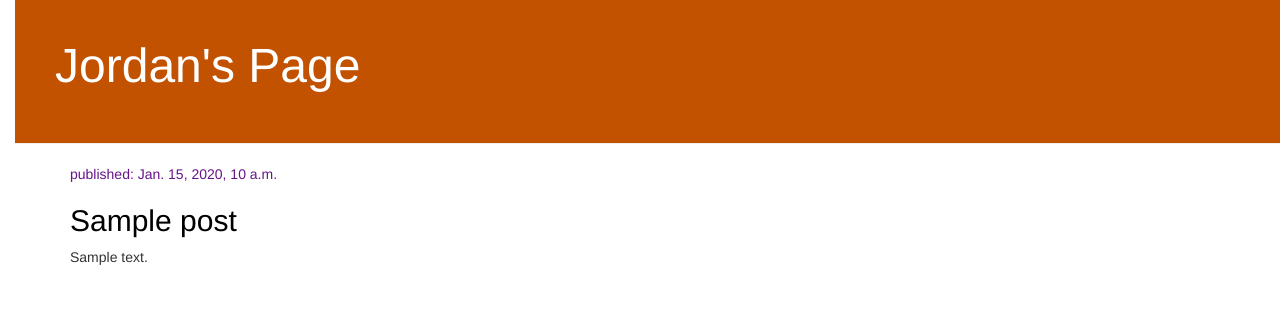
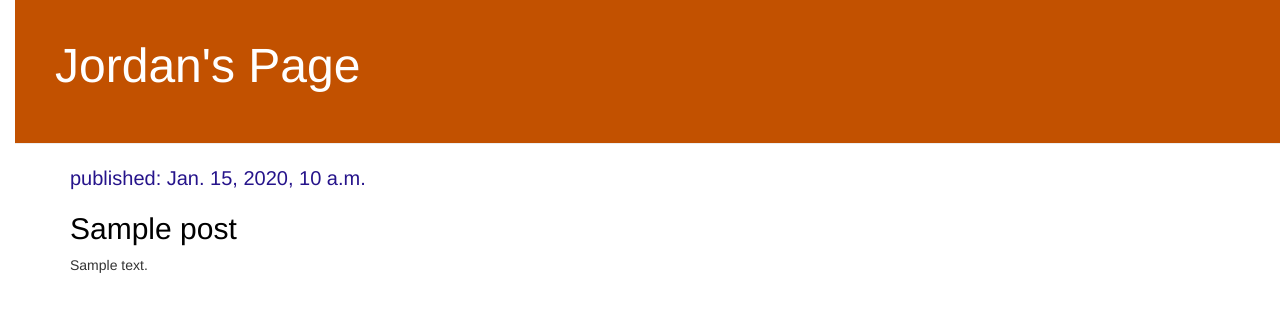
Before and after one commit to JordanC-137/my-first-blog, a Django app: page / in a window 1280 px wide. Shown: the top 312 px of the page. Run offline with Django 3.2, Linux system fonts and the light colour scheme; tables that the repository leaves empty hold one stand-in row (values such as "Sample post"); some libraries are stand-ins or nearby versions.

Commit message:
Changed font size and colour of dates

```diff
--- a/blog/static/css/blog.css
+++ b/blog/static/css/blog.css
@@ -22,7 +22,8 @@ body {
 }
 
 .date {
-    color: rgb(102, 20, 139);
+    color: rgb(38, 20, 139);
+    font-size: 15pt;
 }
 
 .save {
```
